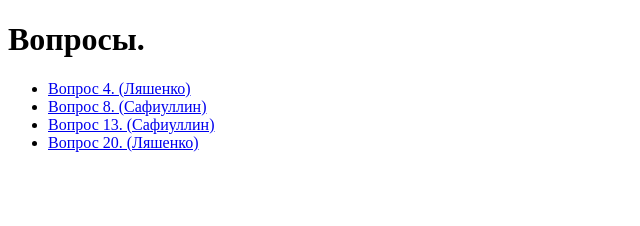
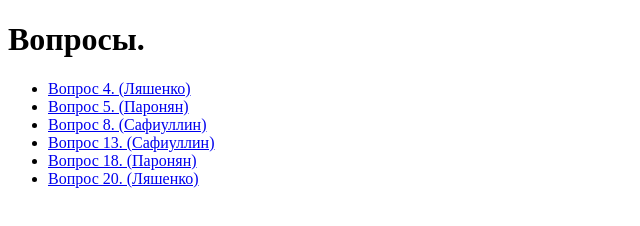
Before and after one commit to q00Dree/q00Dree.github.io, a plain HTML site: page index.html in a window 1280 px wide. Shown: the whole page, without its empty margins (0-640 px from the left). Drawn offline with Linux system fonts and the light colour scheme.

Commit message:
added my answers

```diff
--- a/index.html
+++ b/index.html
@@ -9,8 +9,10 @@
     <h1>Вопросы.</h1>
     <ul>
         <li><a href="./question4.html">Вопрос 4. (Ляшенко)</a></li>
+        <li><a href="./question5.html">Вопрос 5. (Паронян)</a></li>
         <li><a href="./question8.html">Вопрос 8. (Сафиуллин)</a></li>
         <li><a href="./question13.html">Вопрос 13. (Сафиуллин)</a></li>
+        <li><a href="./question18.html">Вопрос 18. (Паронян)</a></li>
         <li><a href="./question20.html">Вопрос 20. (Ляшенко)</a></li>
       </ul>
 </body>
```
